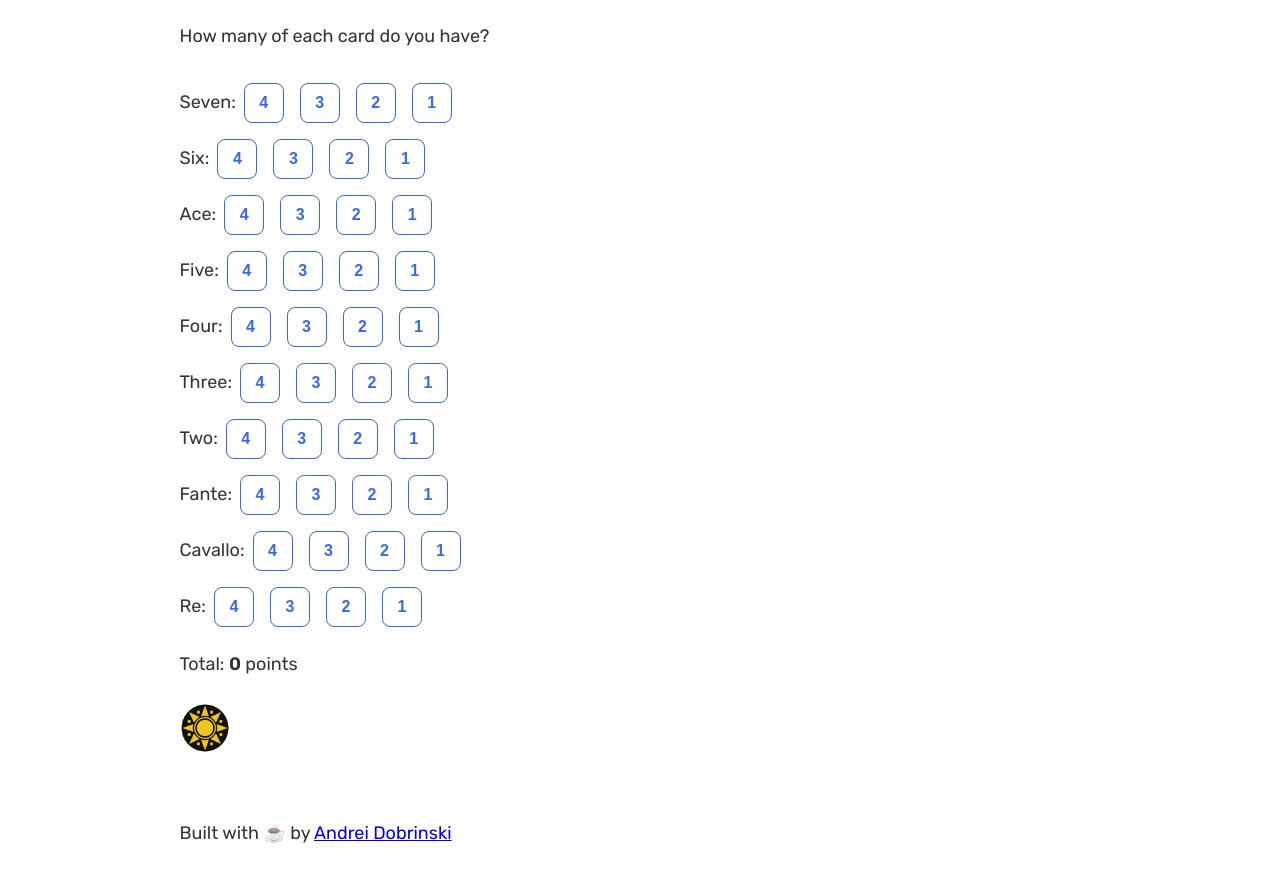
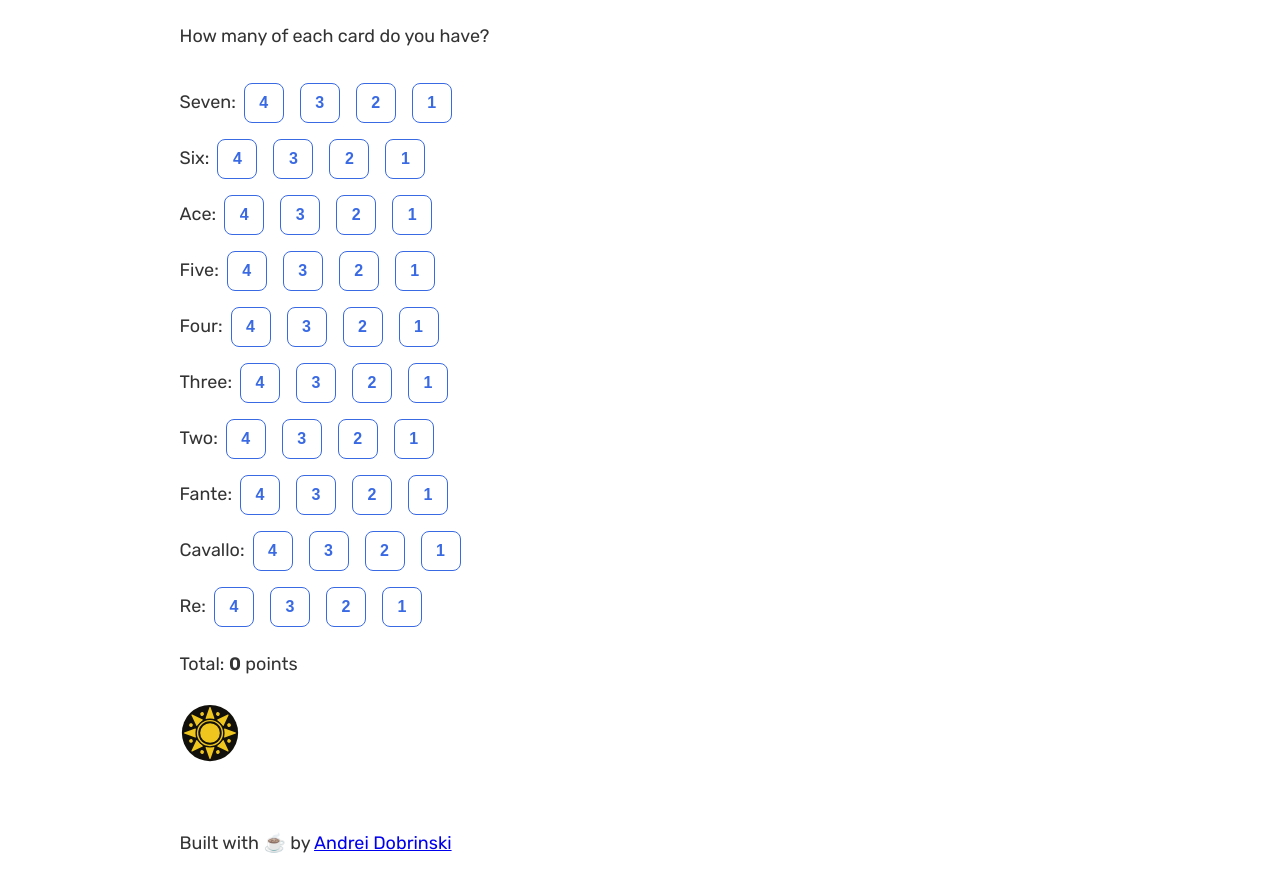
Before and after one commit to andreidobrinski/scopa, a Gatsby site: page / in a window 1280 px wide. Shown: the part 100-992 px from the top of the page. Built offline with nearby package versions, Linux system fonts and the light colour scheme; Gatsby itself is replaced by a stand-in of ours.

Commit message:
update coin image to use svg

```diff
--- a/src/components/CoinImage.js
+++ /dev/null
@@ -1,21 +0,0 @@
-import React from 'react'
-import { useStaticQuery, graphql } from 'gatsby'
-import Img from 'gatsby-image'
-
-const CoinImage = () => {
-  const data = useStaticQuery(graphql`
-    query {
-      placeholderImage: file(relativePath: { eq: "coin.png" }) {
-        childImageSharp {
-          fixed(width: 50, height: 50) {
-            ...GatsbyImageSharpFixed
-          }
-        }
-      }
-    }
-  `)
-
-  return <Img fixed={data.placeholderImage.childImageSharp.fixed} />
-}
-
-export default CoinImage
--- /dev/null
+++ b/src/components/CoinSvg.js
@@ -0,0 +1,114 @@
+import React from 'react'
+
+const CoinSvg = () => (
+  <svg
+    width="60"
+    height="60"
+    viewBox="0 0 640 640"
+    fill="none"
+    xmlns="http://www.w3.org/2000/svg"
+  >
+    <g clip-path="url(#clip0)">
+      <circle cx="320" cy="320" r="300" fill="#11100B" />
+      <path
+        d="M278.514 170C274.365 170 271.468 165.889 272.864 161.982L314.35 45.8213C316.246 40.512 323.754 40.512 325.65 45.8213L367.136 161.982C368.532 165.889 365.635 170 361.486 170H278.514Z"
+        fill="#EFC61E"
+      />
+      <path
+        d="M470 278.514C470 274.365 474.111 271.468 478.018 272.864L594.179 314.35C599.488 316.246 599.488 323.754 594.179 325.65L478.018 367.136C474.111 368.532 470 365.635 470 361.486L470 278.514Z"
+        fill="#EFC61E"
+      />
+      <path
+        d="M170 278.514C170 274.365 165.889 271.468 161.982 272.864L45.8213 314.35C40.512 316.246 40.512 323.754 45.8213 325.65L161.982 367.136C165.889 368.532 170 365.635 170 361.486L170 278.514Z"
+        fill="#EFC61E"
+      />
+      <path
+        d="M278.514 470C274.365 470 271.468 474.111 272.864 478.018L314.35 594.179C316.246 599.488 323.754 599.488 325.65 594.179L367.136 478.018C368.532 474.111 365.635 470 361.486 470H278.514Z"
+        fill="#EFC61E"
+      />
+      <path
+        d="M396.731 184.599C393.797 181.665 394.655 176.71 398.405 174.934L509.878 122.131C514.973 119.717 520.283 125.027 517.869 130.122L465.066 241.595C463.29 245.345 458.335 246.203 455.401 243.269L396.731 184.599Z"
+        fill="#EFC61E"
+      />
+      <path
+        d="M455.401 396.731C458.335 393.797 463.29 394.655 465.066 398.405L517.869 509.878C520.283 514.973 514.973 520.282 509.878 517.869L398.405 465.066C394.655 463.29 393.797 458.335 396.731 455.401L455.401 396.731Z"
+        fill="#EFC61E"
+      />
+      <path
+        d="M243.269 184.599C246.203 181.665 245.345 176.71 241.595 174.934L130.122 122.131C125.027 119.717 119.717 125.027 122.131 130.122L174.934 241.595C176.71 245.345 181.665 246.203 184.599 243.269L243.269 184.599Z"
+        fill="#EFC61E"
+      />
+      <path
+        d="M184.599 396.731C181.665 393.797 176.71 394.655 174.934 398.405L122.131 509.878C119.717 514.973 125.027 520.282 130.122 517.869L241.595 465.066C245.345 463.29 246.203 458.335 243.269 455.401L184.599 396.731Z"
+        fill="#EFC61E"
+      />
+      <circle cx="320" cy="320" r="155" fill="#11100B" />
+      <circle cx="320" cy="320" r="140" fill="#EFC61E" />
+      <circle cx="320" cy="320" r="125" fill="#11100B" />
+      <circle cx="320" cy="320" r="105" fill="#EFC61E" />
+      <circle
+        cx="404.19"
+        cy="116.746"
+        r="20"
+        transform="rotate(22.5 404.19 116.746)"
+        fill="#EFC61E"
+      />
+      <circle
+        cx="235.81"
+        cy="523.253"
+        r="20"
+        transform="rotate(22.5 235.81 523.253)"
+        fill="#EFC61E"
+      />
+      <circle
+        cx="523.253"
+        cy="404.19"
+        r="20"
+        transform="rotate(112.5 523.253 404.19)"
+        fill="#EFC61E"
+      />
+      <circle
+        cx="116.746"
+        cy="235.81"
+        r="20"
+        transform="rotate(112.5 116.746 235.81)"
+        fill="#EFC61E"
+      />
+      <circle
+        cx="523.253"
+        cy="235.81"
+        r="20"
+        transform="rotate(67.5 523.253 235.81)"
+        fill="#EFC61E"
+      />
+      <circle
+        cx="116.746"
+        cy="404.19"
+        r="20"
+        transform="rotate(67.5 116.746 404.19)"
+        fill="#EFC61E"
+      />
+      <circle
+        cx="404.19"
+        cy="523.253"
+        r="20"
+        transform="rotate(157.5 404.19 523.253)"
+        fill="#EFC61E"
+      />
+      <circle
+        cx="235.81"
+        cy="116.747"
+        r="20"
+        transform="rotate(157.5 235.81 116.747)"
+        fill="#EFC61E"
+      />
+    </g>
+    <defs>
+      <clipPath id="clip0">
+        <rect width="640" height="640" fill="white" />
+      </clipPath>
+    </defs>
+  </svg>
+)
+
+export default CoinSvg
--- a/src/components/layout.js
+++ b/src/components/layout.js
@@ -2,7 +2,7 @@ import React from 'react'
 import PropTypes from 'prop-types'
 import { useStaticQuery, graphql } from 'gatsby'
 import Header from './header'
-import CoinImage from './CoinImage'
+import CoinSvg from './CoinSvg'
 import './layout.css'
 
 const Layout = ({ children }) => {
@@ -28,7 +28,7 @@ const Layout = ({ children }) => {
         }}
       >
         <main>{children}</main>
-        <CoinImage />
+        <CoinSvg />
         <footer style={{ marginTop: '60px', marginBottom: '20px' }}>
           Built with{' '}
           <span role="img" aria-label="coffee emoji">
```
